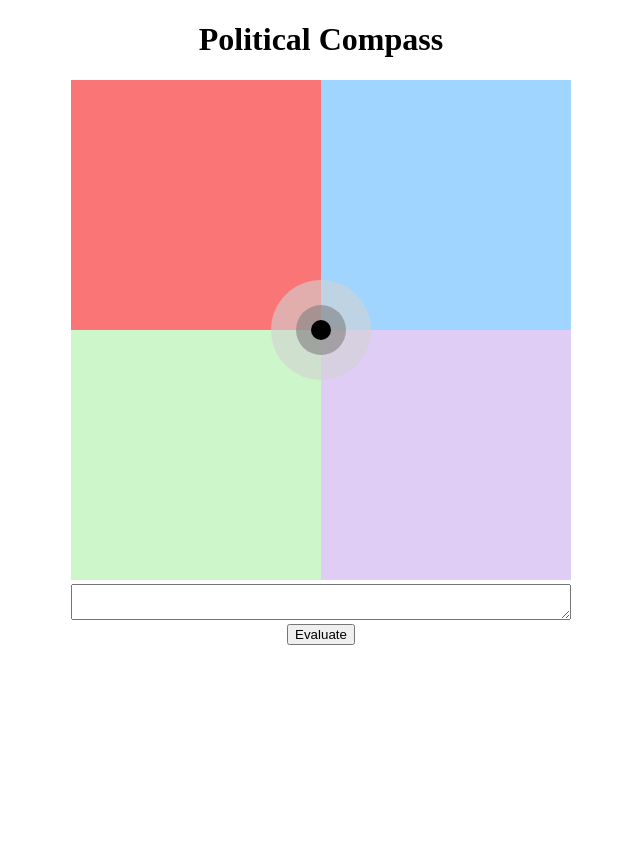
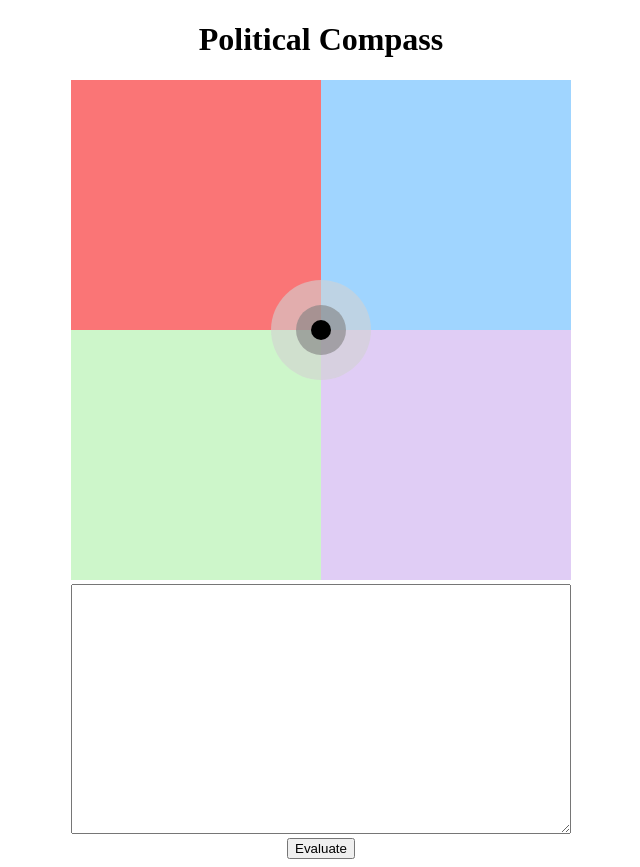
Before and after one commit to N8Brooks/media_analysis, a browser extension: page site/index.html in a window 1280 px wide. Shown: the whole page, without its empty margins (319-959 px from the left). Before the commit the page ends 800 px from the top, so only its background shows below. Drawn offline with Linux system fonts and the light colour scheme; no server answers.

Commit message:
fix: use text area height in px

```diff
--- a/site/index.html
+++ b/site/index.html
@@ -20,7 +20,7 @@
         }
         textarea {
             width: 100%;
-            height: 100%;
+            height: 250px;
             box-sizing: border-box;
             resize: vertical;
         }
```
